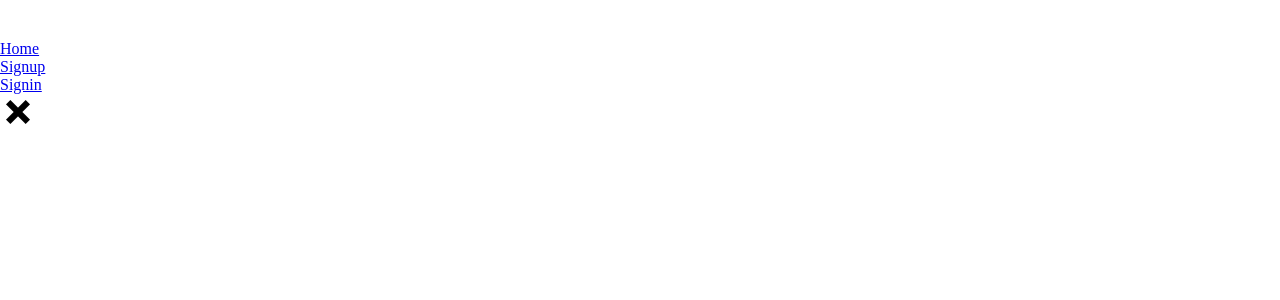
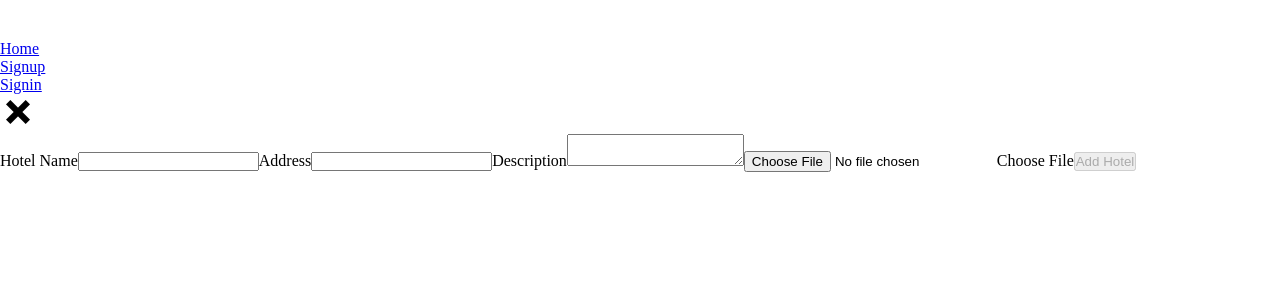
Before and after one commit to Bojan227/hotel-review-frontend, a React (Vite) app: page /create in a window 1280 px wide. Before the commit this address had no page. Shown: the top 300 px of the page. Built offline with nearby package versions, Linux system fonts and the light colour scheme.

Commit message:
Add new hotel functionality

```diff
--- a/src/App.tsx
+++ b/src/App.tsx
@@ -6,7 +6,7 @@ import useUserContext from './hooks/useUserContext';
 import Navigation from './components/navigation/NavigationContainer';
 import HotelDetails from './components/feed/HotelDetails';
 import FavouritesContainer from './components/FavouritesContainer';
-// import CreateHotelForm from './components/CreateHotelForm';
+import CreateHotelForm from './components/CreateHotelForm';
 
 function App() {
   const userContext = useUserContext();
@@ -24,7 +24,7 @@ function App() {
 
           <Route path="/favourites" element={<FavouritesContainer />} />
           <Route path="/h/:hotelId" element={<HotelDetails />} />
-          {/* <Route path="/create" element={<CreateHotelForm />} /> */}
+          <Route path="/create" element={<CreateHotelForm />} />
         </Routes>
       </BrowserRouter>
     </div>
--- /dev/null
+++ b/src/components/CreateHotelForm.tsx
@@ -0,0 +1,62 @@
+import React, { useState } from 'react';
+import InputField from './InputField';
+import AddButton from './buttons/AddButton';
+import useCreateHotel from '../hooks/useCreateHotel';
+import { Navigate } from 'react-router-dom';
+
+export default function CreateHotelForm() {
+  const [hotelName, setHotelName] = useState('');
+  const [address, setAddress] = useState('');
+  const [text, setText] = useState('');
+  const [files, setFiles] = useState<File[] | null>(null);
+
+  const { createHotel, isLoading, error, message } = useCreateHotel();
+  const handleSubmit = async (event: React.SyntheticEvent) => {
+    event.preventDefault();
+    if (files) {
+      await createHotel({ hotelName, address, text, image: files[0] });
+      setFiles(null);
+    }
+  };
+
+  return (
+    <form onSubmit={handleSubmit}>
+      <label htmlFor="hotelName">
+        Hotel Name
+        <InputField
+          type="text"
+          value={hotelName}
+          onChange={(hotelName) => setHotelName(hotelName)}
+        />
+      </label>
+      <label htmlFor="address">
+        Address
+        <InputField
+          type="text"
+          value={address}
+          onChange={(address) => setAddress(address)}
+        />
+      </label>
+      <label htmlFor="description">
+        Description
+        <textarea value={text} onChange={(e) => setText(e.target.value)} />
+      </label>
+      <input
+        onChange={(e) => e.target.files && setFiles([...e.target.files])}
+        type="file"
+        id="actual-btn"
+      />
+
+      <label htmlFor="actual-btn">Choose File</label>
+
+      <AddButton
+        className="add-hotel-btn"
+        disabled={!text || !address || !hotelName || !files ? true : false}
+      >
+        Add Hotel
+      </AddButton>
+      {files && <img src={URL.createObjectURL(files[0])} />}
+      {message && <Navigate to="/" />}
+    </form>
+  );
+}
--- /dev/null
+++ b/src/components/buttons/AddButton.tsx
@@ -0,0 +1,18 @@
+import React, { MouseEvent } from 'react';
+import Button from './Button';
+
+export default function AddButton({
+  children,
+  disabled,
+  className,
+}: {
+  children: React.ReactNode;
+  disabled: boolean;
+  className: string;
+}) {
+  return (
+    <Button disabled={disabled} className={className}>
+      {children}
+    </Button>
+  );
+}
--- a/src/components/navigation/navData.ts
+++ b/src/components/navigation/navData.ts
@@ -19,5 +19,5 @@ export const userLoggedIn = [
 
 export const loggedOutUser = [
   { title: 'Signup', link: '/signup' },
-  { title: 'Signin', link: '/signin' },
+  { title: 'Signin', link: '/login' },
 ];
--- a/src/components/users/UsersContainer.tsx
+++ b/src/components/users/UsersContainer.tsx
@@ -20,6 +20,7 @@ export default function UsersContainer({
     getUsers(`http://localhost:3000/review/${reviewId}/${title.toLowerCase()}`);
   }, []);
 
+  console.log(users);
   return (
     <div onClick={closeModal} className="main-users-container">
       <div onClick={(e) => e.stopPropagation()} className="users-container">
--- /dev/null
+++ b/src/hooks/useCreateHotel.tsx
@@ -0,0 +1,53 @@
+import { useState } from 'react';
+interface CreateHotelProps {
+  hotelName: string;
+  address: string;
+  text: string;
+  image: File;
+}
+
+export default function useCreateHotel() {
+  const [isLoading, setIsLoading] = useState(false);
+  const [error, setError] = useState('');
+  const [message, setMessage] = useState('');
+  const createHotel = async ({
+    hotelName,
+    address,
+    text,
+    image,
+  }: CreateHotelProps) => {
+    const reader: any = new FileReader();
+    reader.readAsDataURL(image);
+    reader.onloadend = () => {
+      uploadWithImage(reader.result);
+    };
+
+    const uploadWithImage = async (img: string) => {
+      setIsLoading(true);
+      try {
+        const res = await fetch('http://localhost:3000/hotel/', {
+          method: 'POST',
+          headers: {
+            'Content-Type': 'application/json',
+            Authorization: `Bearer ${document.cookie.split('=')[1]}`,
+          },
+          body: JSON.stringify({
+            text,
+            hotelName,
+            address,
+            image: img,
+          }),
+        });
+
+        const hotel = await res.json();
+        console.log(hotel);
+        setMessage('Success');
+      } catch (err) {
+        setError('Something went wrong');
+      } finally {
+        setIsLoading(false);
+      }
+    };
+  };
+  return { createHotel, isLoading, error, message };
+}
```
